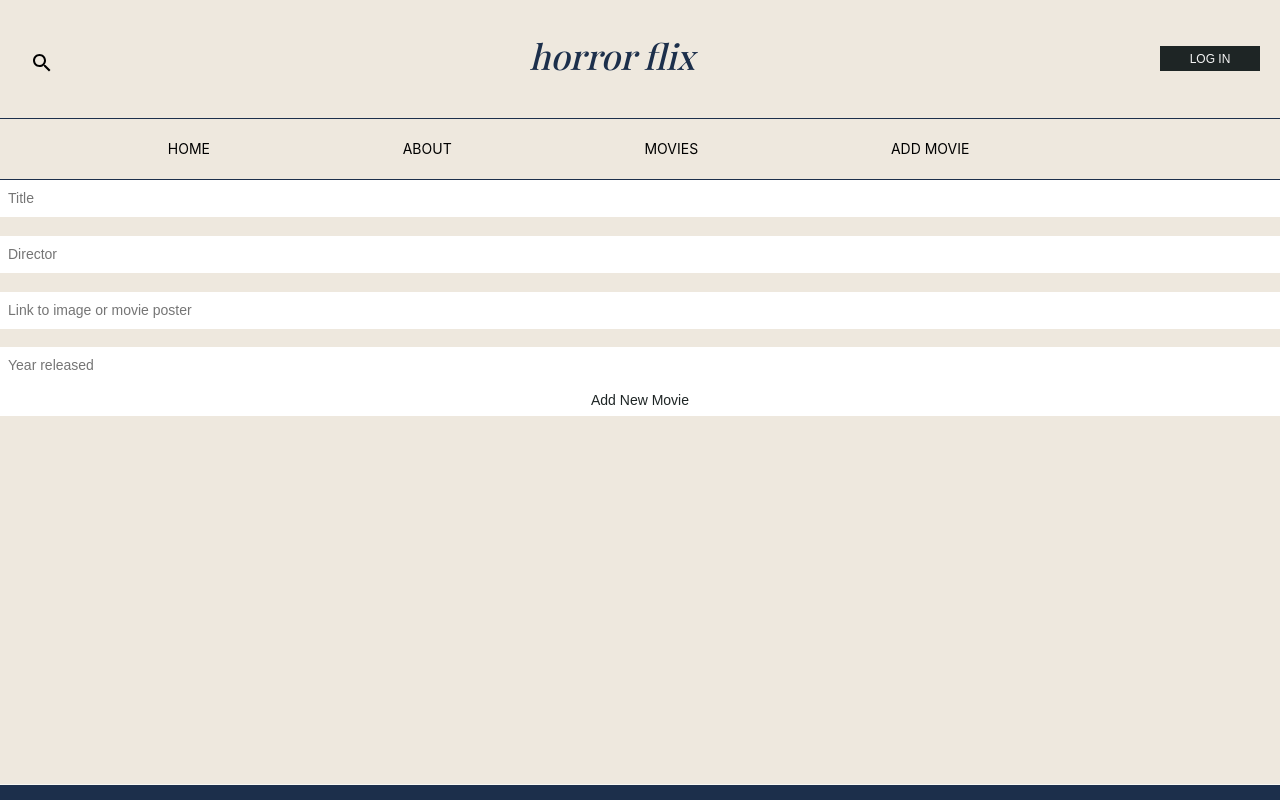
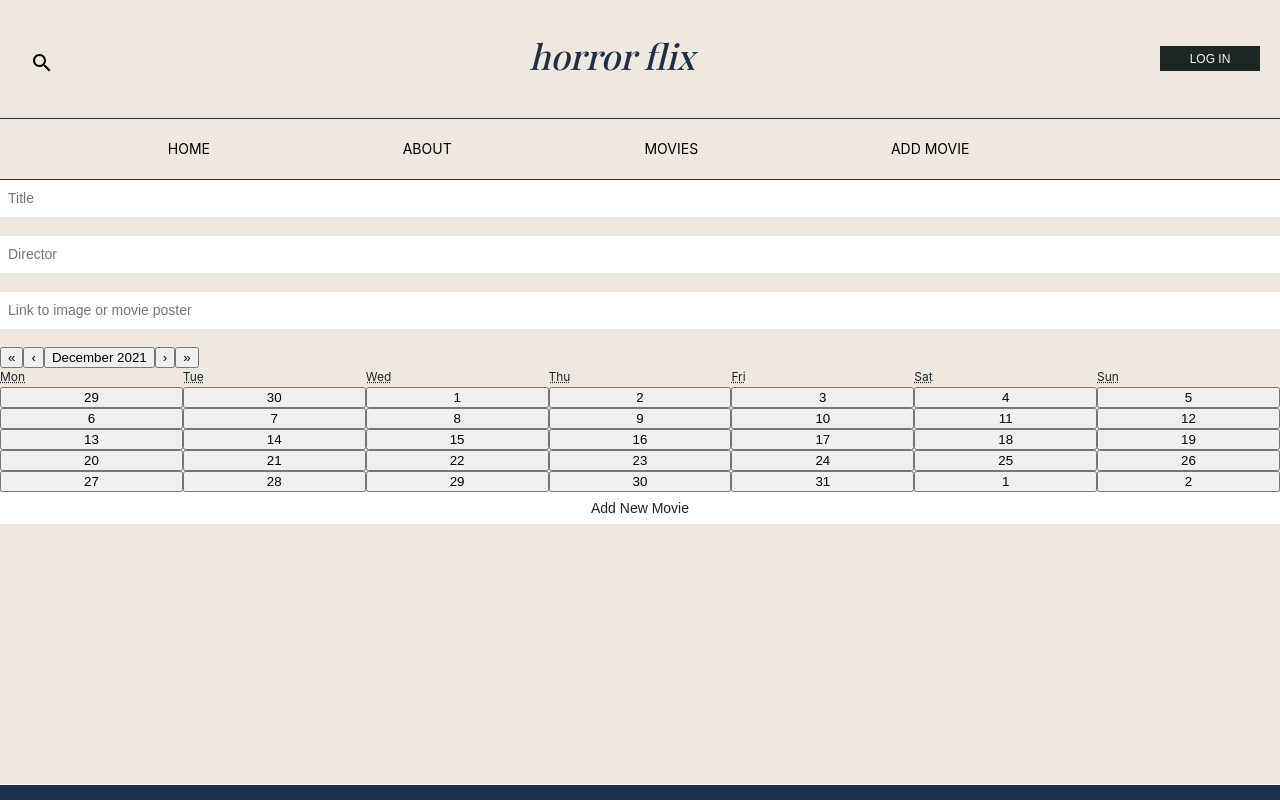
Before and after one commit to JLPinthecity/horror-movies-frontend, a React (Create React App) app: page /horror_movies/new in a window 1280 px wide. Shown: the top 800 px of the page. Built offline with nearby package versions, Linux system fonts and the light colour scheme; no server answers; a web font is replaced by a local one.

Commit message:
add date vreducer to store

```diff
--- a/src/components/NewMovieForm.js
+++ b/src/components/NewMovieForm.js
@@ -2,6 +2,9 @@ import React from 'react';
 import { connect } from 'react-redux';
 import { updateNewMovieForm } from '../actions/newMovieForm';
 import { postNewMovie } from '../actions/newMovieForm';
+import Calendar from 'react-calendar';
+
+
 
 const NewTripForm = ({ title, director, poster, year_released, history, updateNewMovieForm, postNewMovie }) => {
 
@@ -25,7 +28,8 @@ const NewTripForm = ({ title, director, poster, year_released, history, updateNe
             <br/>
             <input name="poster" placeholder="Link to image or movie poster" value={poster} onChange={handleChange}/>
             <br/>
-            <input name="year_released" placeholder="Year released" value={year_released} onChange={handleChange}/>
+
+            <Calendar />
 
             <input type="submit" value="Add New Movie"/>
 
@@ -42,7 +46,6 @@ const mapStateToProps = state => {
         poster,
         director,
         year_released
-
     }
 }
 
--- /dev/null
+++ b/src/reducers/date.js
@@ -0,0 +1,12 @@
+const date = ""
+
+export default (state = date, action) => {
+    switch (action.type) {
+
+        case "SET_DATE":
+            return action.payload
+
+        default:
+        return state
+    }
+}
--- a/src/store.js
+++ b/src/store.js
@@ -13,6 +13,7 @@ import newMovieForm from './reducers/newMovieForm.js';
 import horrorMovie from './reducers/horrorMovie.js';
 import movieDataLoaded from './reducers/movieDataLoaded.js';
 import review from './reducers/review.js';
+import date from './reducers/date.js';
 import thunk from 'redux-thunk';
 
 const reducer = combineReducers({
@@ -29,7 +30,8 @@ const reducer = combineReducers({
     newMovieForm,
     horrorMovie,
     review,
-    movieDataLoaded
+    movieDataLoaded,
+    date
 })
 
 const composeEnhancers = (typeof window !== 'undefined' && window.__REDUX_DEVTOOLS_EXTENSION_COMPOSE__) || compose;
```
